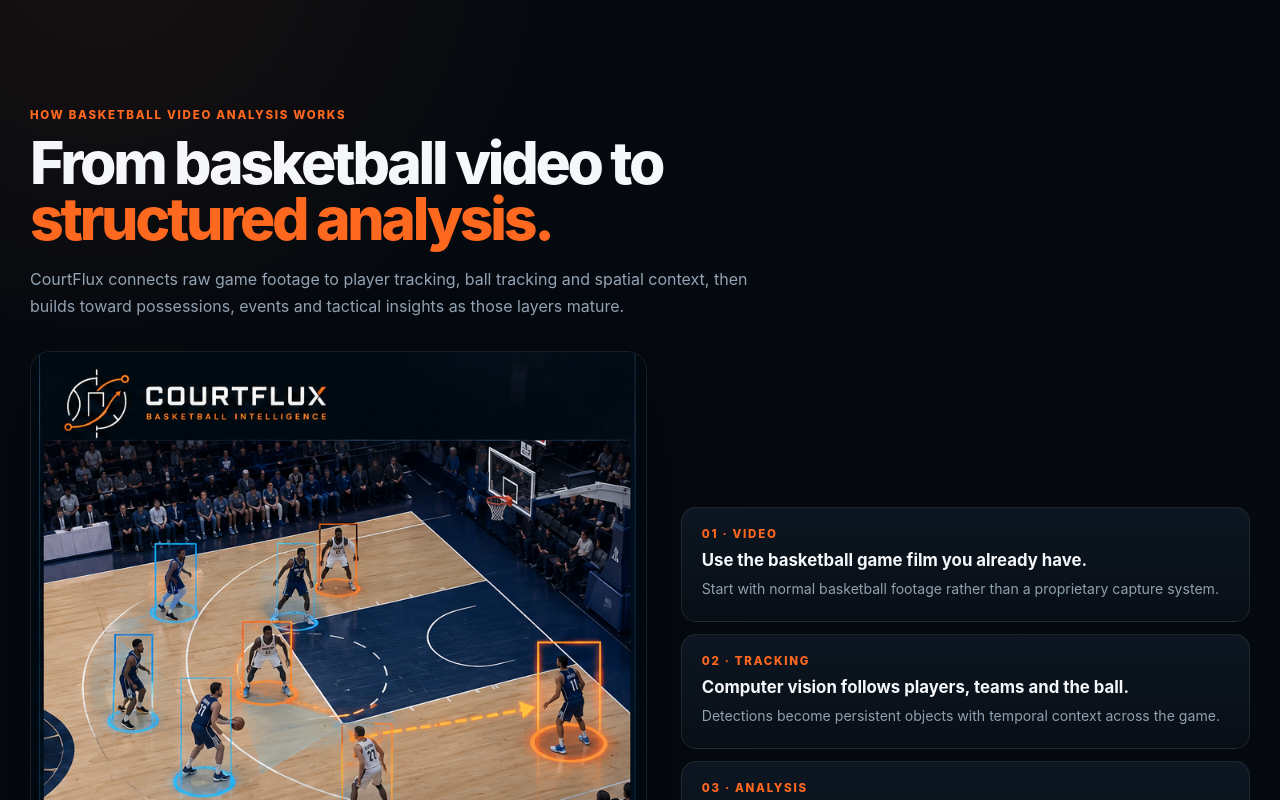
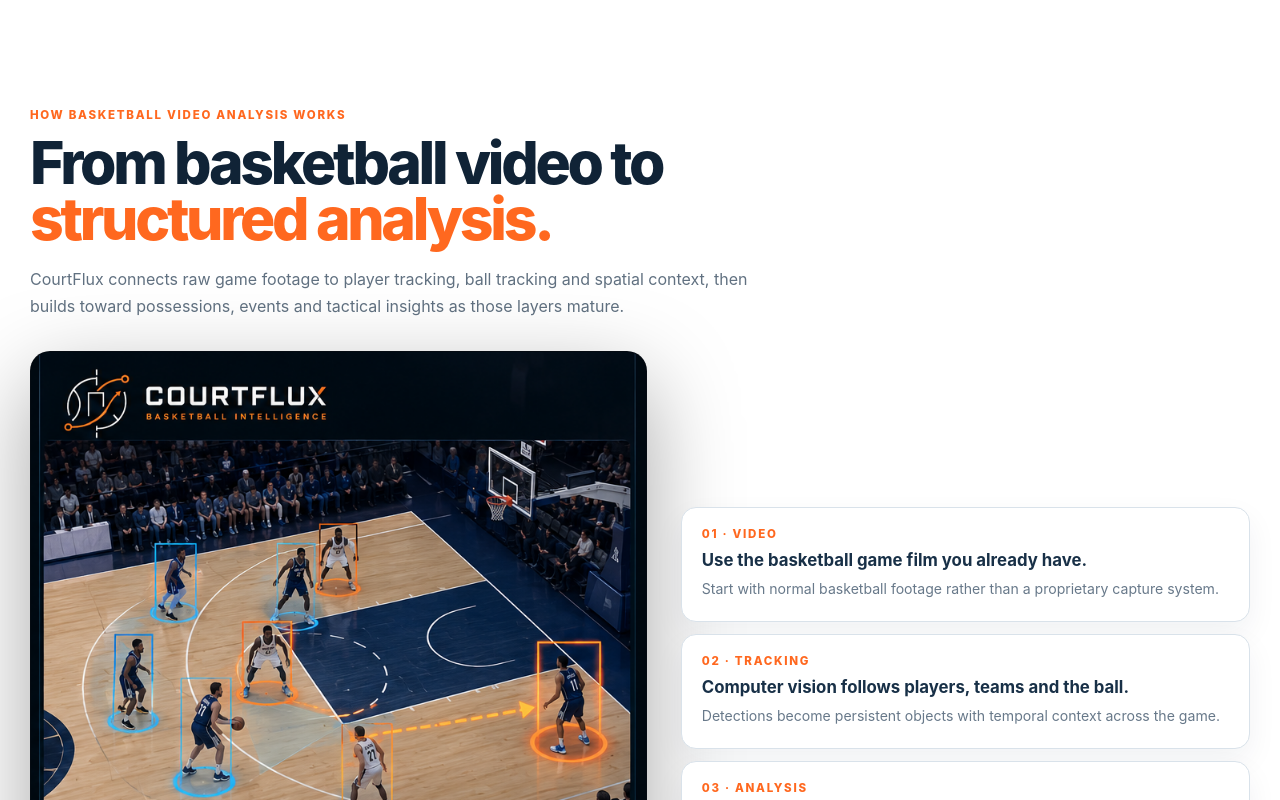
Before and after one commit to heitor-art-web/courtflux, a Next.js app in the folder web/: page / in a window 1280 px wide. Shown: the part 1000-1800 px from the top of the page. Built offline with nearby package versions, Linux system fonts and the light colour scheme; no server answers.

Commit message:
Use white background on public homepage
Correct the remaining dark public homepage canvas by using a white page background while preserving navy navigation/high-focus surfaces and CourtFlux orange accents.

```diff
--- /dev/null
+++ b/web/app/homepage-light.css
@@ -0,0 +1,63 @@
+/* Public homepage light canvas.
+   Keep CourtFlux navy for navigation/video/high-focus surfaces and orange for primary actions. */
+
+main:has(> script[type="application/ld+json"] + header):has(> div > section[aria-labelledby="hero-title"]) {
+  --cf-bg: #ffffff;
+  --cf-panel: #ffffff;
+  --cf-panel-2: #f7f9fb;
+  --cf-text: #102336;
+  --cf-muted: #617181;
+  --cf-line: rgba(16, 35, 54, 0.12);
+  background: #ffffff !important;
+  color: #102336 !important;
+}
+
+main:has(> script[type="application/ld+json"] + header):has(> div > section[aria-labelledby="hero-title"]) > div {
+  background: transparent;
+}
+
+main:has(> script[type="application/ld+json"] + header):has(> div > section[aria-labelledby="hero-title"]) h1,
+main:has(> script[type="application/ld+json"] + header):has(> div > section[aria-labelledby="hero-title"]) h2,
+main:has(> script[type="application/ld+json"] + header):has(> div > section[aria-labelledby="hero-title"]) h3 {
+  color: #102336;
+}
+
+main:has(> script[type="application/ld+json"] + header):has(> div > section[aria-labelledby="hero-title"]) p {
+  color: #617181;
+}
+
+main:has(> script[type="application/ld+json"] + header):has(> div > section[aria-labelledby="hero-title"]) article {
+  border-color: #d9e2ea;
+  background: #ffffff;
+  box-shadow: 0 12px 30px rgba(18, 40, 60, 0.06);
+}
+
+main:has(> script[type="application/ld+json"] + header):has(> div > section[aria-labelledby="hero-title"]) article h3 {
+  color: #183047;
+}
+
+main:has(> script[type="application/ld+json"] + header):has(> div > section[aria-labelledby="hero-title"]) article p,
+main:has(> script[type="application/ld+json"] + header):has(> div > section[aria-labelledby="hero-title"]) article li {
+  color: #68798a;
+}
+
+main:has(> script[type="application/ld+json"] + header):has(> div > section[aria-labelledby="hero-title"]) details {
+  border-color: #d9e2ea;
+  background: #ffffff;
+}
+
+main:has(> script[type="application/ld+json"] + header):has(> div > section[aria-labelledby="hero-title"]) details summary {
+  color: #183047;
+}
+
+main:has(> script[type="application/ld+json"] + header):has(> div > section[aria-labelledby="hero-title"]) footer {
+  border-top-color: #dfe6ec;
+}
+
+main:has(> script[type="application/ld+json"] + header):has(> div > section[aria-labelledby="hero-title"]) footer a {
+  color: #526577;
+}
+
+main:has(> script[type="application/ld+json"] + header):has(> div > section[aria-labelledby="hero-title"]) footer a:hover {
+  color: #d85d08;
+}
--- a/web/app/layout.tsx
+++ b/web/app/layout.tsx
@@ -1,6 +1,7 @@
 import type { Metadata, Viewport } from "next";
 import "./globals.css";
 import "./accessibility.css";
+import "./homepage-light.css";
 import { getSiteUrl } from "@/lib/site";
 import { getRequestLocale } from "@/lib/i18n/request";
 import { LanguageSwitcher } from "./language-switcher";
@@ -49,8 +50,8 @@ export const metadata: Metadata = {
 };
 
 export const viewport: Viewport = {
-  colorScheme: "dark light",
-  themeColor: "#06111f",
+  colorScheme: "light dark",
+  themeColor: "#ffffff",
 };
 
 export default async function RootLayout({ children }: Readonly<{ children: React.ReactNode }>) {
```
